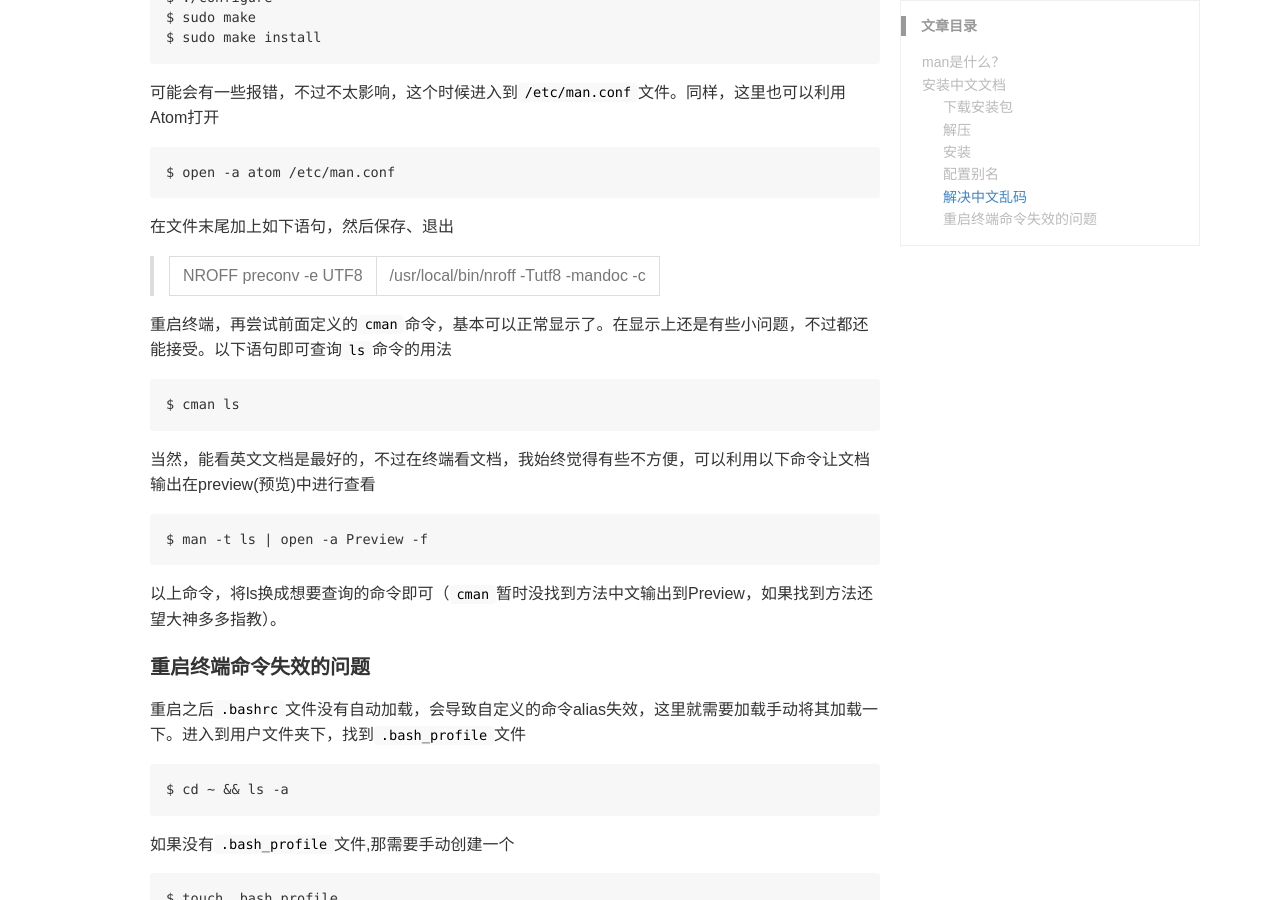
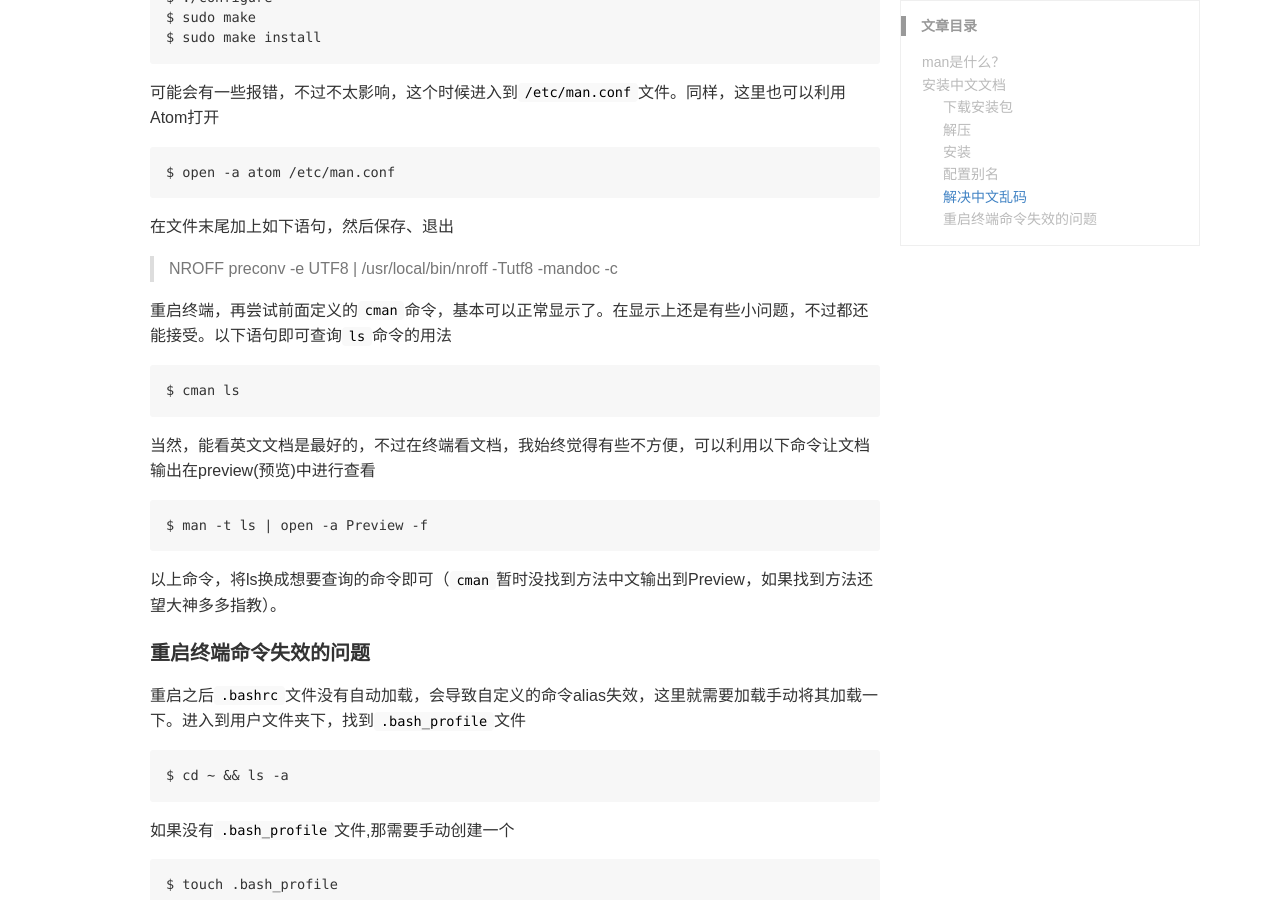
Before and after one commit to ripperhe/ripperhe.github.io, a Jekyll site: the page built from _posts/2016-11-18-Mac-man-chinese.md, in a window 1280 px wide and 900 px high, scrolled down 2458 px. Built offline with Jekyll 4.4.1, drawn with Linux system fonts in a browser that asks for light colours; comment, search, counter and statistics services are not loaded.

Commit message:
fix error for |

````diff
--- a/_posts/2016-11-18-Mac-man-chinese.md
+++ b/_posts/2016-11-18-Mac-man-chinese.md
@@ -105,7 +105,7 @@ $ open -a atom /etc/man.conf
 ```
 在文件末尾加上如下语句，然后保存、退出
 
->NROFF preconv -e UTF8 | /usr/local/bin/nroff -Tutf8 -mandoc -c
+> NROFF preconv -e UTF8 \| /usr/local/bin/nroff -Tutf8 -mandoc -c
 
 重启终端，再尝试前面定义的`cman`命令，基本可以正常显示了。在显示上还是有些小问题，不过都还能接受。以下语句即可查询`ls`命令的用法
 
````
